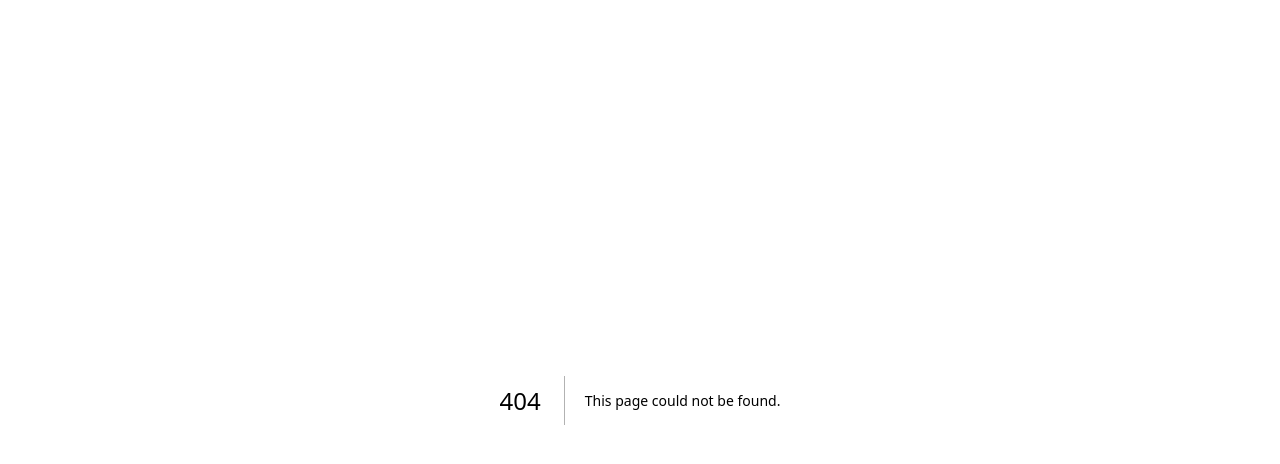
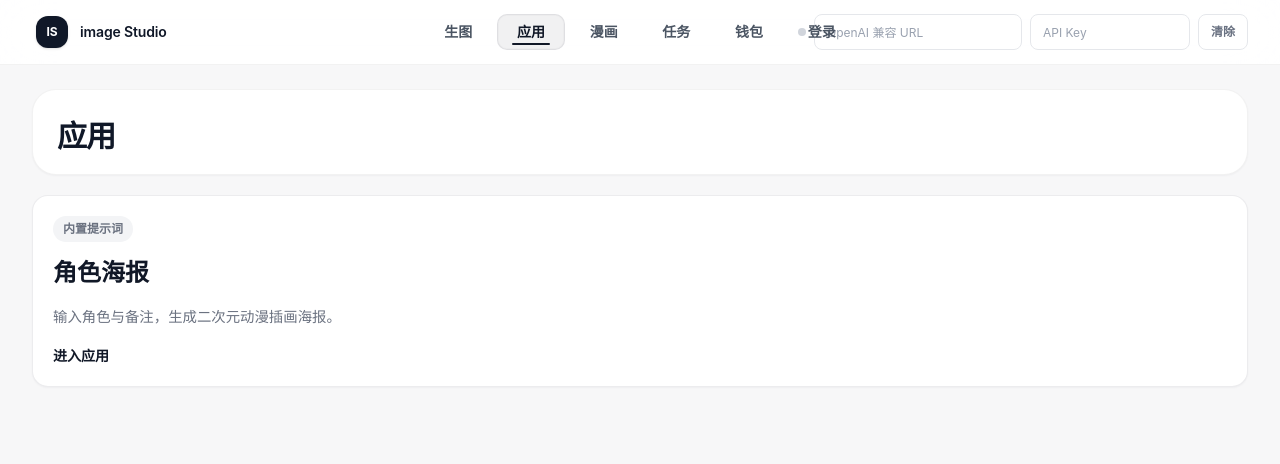
Before and after one commit to yantianqi1/image-studio, a Next.js app in the folder apps/public-web/: page /apps in a window 1280 px wide. Before the commit this address had no page. Shown: the top 464 px of the page. Built offline with nearby package versions, Linux system fonts and the light colour scheme.

Commit message:
feat: add prompt apps center

```diff
--- /dev/null
+++ b/apps/public-web/src/app/apps/page.tsx
@@ -0,0 +1,5 @@
+import { PromptAppsHome } from "@/features/prompt-apps/prompt-apps-home";
+
+export default function AppsPage() {
+  return <PromptAppsHome />;
+}
--- /dev/null
+++ b/apps/public-web/src/features/prompt-apps/prompt-apps-home-data.ts
@@ -0,0 +1,15 @@
+export type PromptAppCard = Readonly<{
+  description: string;
+  href: string;
+  statusLabel: string;
+  title: string;
+}>;
+
+export function buildPromptAppCenterCards(apps: readonly PromptAppCard[]): readonly PromptAppCard[] {
+  return apps.map((app) => ({
+    description: app.description,
+    href: app.href,
+    statusLabel: app.statusLabel,
+    title: app.title,
+  }));
+}
--- /dev/null
+++ b/apps/public-web/src/features/prompt-apps/prompt-apps-home.tsx
@@ -0,0 +1,26 @@
+import Link from "next/link";
+
+import { AppShell } from "@/features/shell/app-shell";
+
+import { PROMPT_APPS } from "./prompt-apps";
+import { buildPromptAppCenterCards } from "./prompt-apps-home-data";
+import styles from "./prompt-apps.module.css";
+
+export function PromptAppsHome() {
+  const cards = buildPromptAppCenterCards(PROMPT_APPS);
+
+  return (
+    <AppShell activeHref="/apps" title="应用">
+      <div className={styles.appGrid}>
+        {cards.map((card) => (
+          <Link key={card.href} className={styles.appCard} href={card.href}>
+            <span className={styles.appStatus}>{card.statusLabel}</span>
+            <h2 className={styles.appTitle}>{card.title}</h2>
+            <p className={styles.appDescription}>{card.description}</p>
+            <span className={styles.appAction}>进入应用</span>
+          </Link>
+        ))}
+      </div>
+    </AppShell>
+  );
+}
--- /dev/null
+++ b/apps/public-web/src/features/prompt-apps/prompt-apps.module.css
@@ -0,0 +1,52 @@
+.appGrid {
+  display: grid;
+  grid-template-columns: repeat(auto-fit, minmax(18rem, 1fr));
+  gap: 1rem;
+}
+
+.appCard {
+  display: grid;
+  min-height: 12rem;
+  align-content: space-between;
+  gap: 1rem;
+  border: 1px solid rgba(17, 24, 39, 0.08);
+  border-radius: 1rem;
+  background: #ffffff;
+  padding: 1.25rem;
+  color: #111827;
+  box-shadow: 0 1px 2px rgba(15, 23, 42, 0.04);
+  transition: border-color 160ms ease, box-shadow 160ms ease, transform 160ms ease;
+}
+
+.appCard:hover {
+  border-color: rgba(17, 24, 39, 0.18);
+  box-shadow: 0 16px 40px rgba(15, 23, 42, 0.08);
+  transform: translateY(-2px);
+}
+
+.appStatus {
+  width: fit-content;
+  border-radius: 999px;
+  background: #f3f4f6;
+  padding: 0.25rem 0.625rem;
+  color: #6b7280;
+  font-size: 0.75rem;
+  font-weight: 700;
+}
+
+.appTitle {
+  font-size: 1.5rem;
+  font-weight: 700;
+  line-height: 1.2;
+}
+
+.appDescription {
+  color: #6b7280;
+  font-size: 0.9rem;
+  line-height: 1.6;
+}
+
+.appAction {
+  font-size: 0.875rem;
+  font-weight: 700;
+}
--- a/apps/public-web/src/features/prompt-apps/prompt-apps.ts
+++ b/apps/public-web/src/features/prompt-apps/prompt-apps.ts
@@ -1,5 +1,5 @@
 export type PromptApp = Readonly<{
-  id: "character-poster";
+  id: string;
   title: string;
   description: string;
   href: string;
--- /dev/null
+++ b/apps/public-web/src/features/shell/app-navigation.ts
@@ -0,0 +1,15 @@
+export type AppNavItem = Readonly<{
+  href: string;
+  label: string;
+}>;
+
+export const APP_NAV_ITEMS: readonly AppNavItem[] = [
+  { href: "/", label: "生图" },
+  { href: "/apps", label: "应用" },
+  { href: "/comic", label: "漫画" },
+  { href: "/tasks", label: "任务" },
+  { href: "/wallet", label: "钱包" },
+  { href: "/login", label: "登录" },
+] as const;
+
+export const APP_NAV_CONTAINER_CLASS = "absolute left-1/2 top-1/2 hidden h-11 w-[27rem] -translate-x-1/2 -translate-y-1/2 grid-cols-6 items-center gap-1 rounded-xl md:grid";
--- a/apps/public-web/src/features/shell/app-shell.tsx
+++ b/apps/public-web/src/features/shell/app-shell.tsx
@@ -2,14 +2,7 @@ import Link from "next/link";
 import type { ReactNode } from "react";
 
 import { ClientProviderControls } from "@/features/shell/client-provider-controls";
-
-const navItems = [
-  { href: "/", label: "生图" },
-  { href: "/comic", label: "漫画" },
-  { href: "/tasks", label: "任务" },
-  { href: "/wallet", label: "钱包" },
-  { href: "/login", label: "登录" },
-] as const;
+import { APP_NAV_CONTAINER_CLASS, APP_NAV_ITEMS } from "@/features/shell/app-navigation";
 
 type AppShellProps = Readonly<{
   children: ReactNode;
@@ -93,8 +86,8 @@ function BrandLink(props: Readonly<{ brandLabel: string; headerTitle?: string }>
 
 function MainNav({ activeHref }: Readonly<{ activeHref?: string }>) {
   return (
-    <nav className="absolute left-1/2 top-1/2 hidden h-11 w-[22.5rem] -translate-x-1/2 -translate-y-1/2 grid-cols-5 items-center gap-1 rounded-xl md:grid">
-      {navItems.map((item) => <NavLink key={item.href} active={activeHref === item.href} href={item.href} label={item.label} />)}
+    <nav className={APP_NAV_CONTAINER_CLASS}>
+      {APP_NAV_ITEMS.map((item) => <NavLink key={item.href} active={activeHref === item.href} href={item.href} label={item.label} />)}
     </nav>
   );
 }
```
Also changed, not shown: 2 other files (tests, documents, lock files or other folders).
